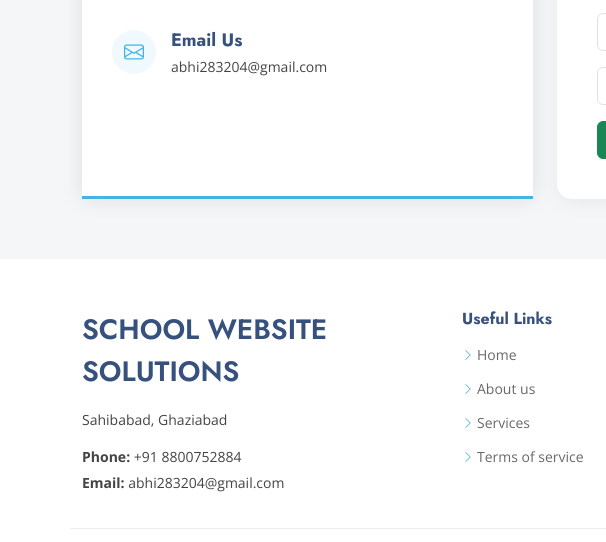
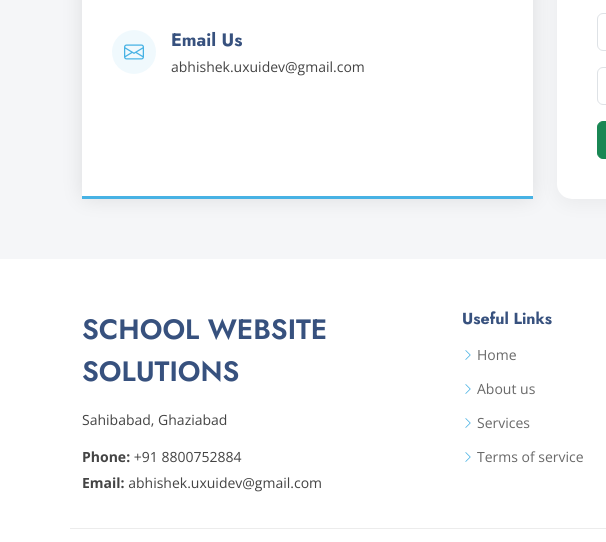
Before and after one commit to abhi05612/Archa, a plain HTML site: page index.html in a window 1280 px wide. Shown: the part 6222-6764 px from the top of the page, 0-606 px from the left. Drawn offline with nearby package versions, Linux system fonts and the light colour scheme.

Commit message:
Update index.html

```diff
--- a/index.html
+++ b/index.html
@@ -549,7 +549,7 @@
                 <i class="bi bi-envelope flex-shrink-0"></i>
                 <div>
                   <h3>Email Us</h3>
-                  <p>abhi283204@gmail.com</p>
+                  <p>abhishek.uxuidev@gmail.com</p>
                 </div>
               </div><!-- End Info Item -->
 
@@ -592,7 +592,7 @@
 
             <p>Sahibabad, Ghaziabad</p>
             <p class="mt-3"><strong>Phone:</strong> <span>+91 8800752884</span></p>
-            <p><strong>Email:</strong> <span>abhi283204@gmail.com</span></p>
+            <p><strong>Email:</strong> <span>abhishek.uxuidev@gmail.com</span></p>
           </div>
         </div>
 
```
